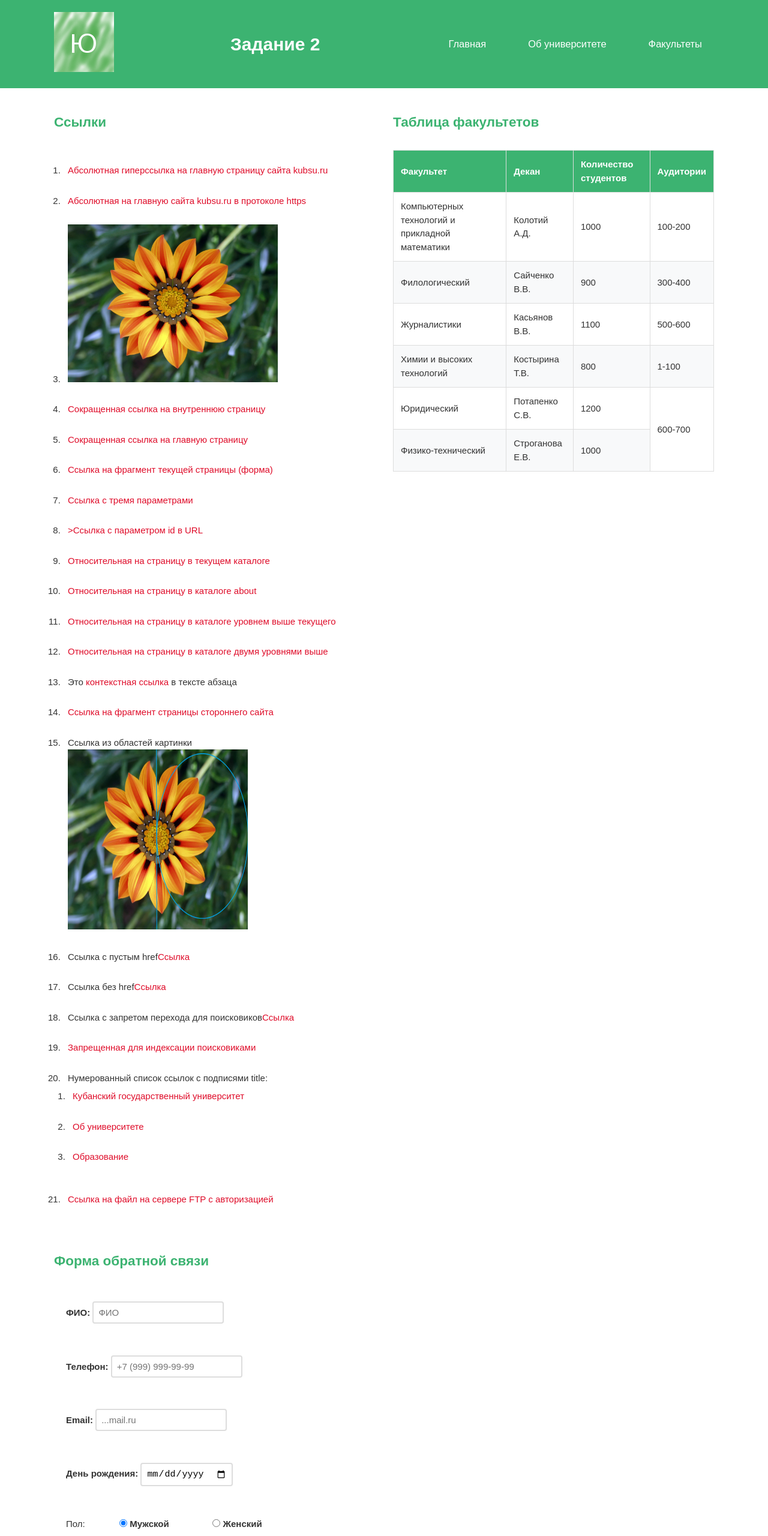
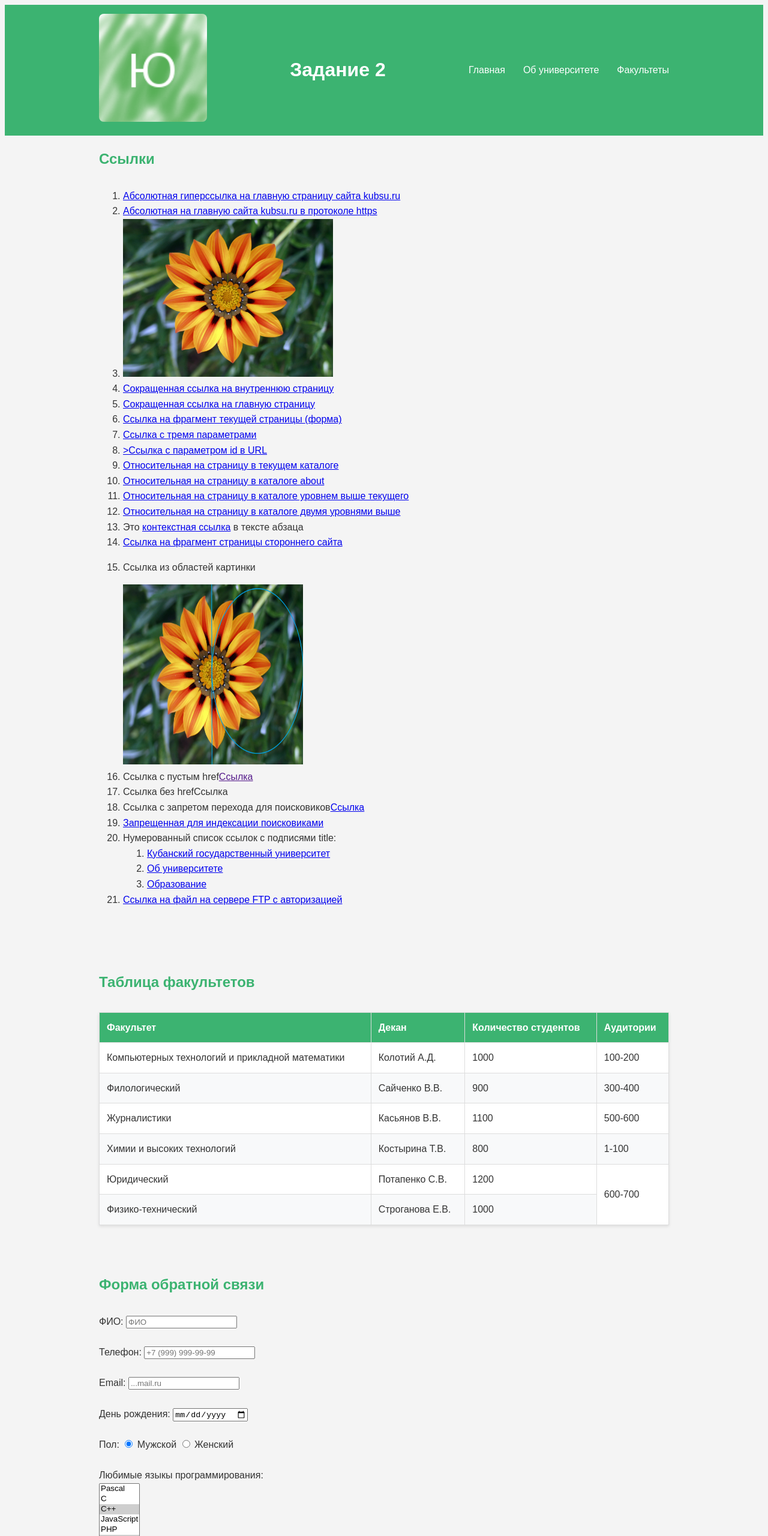
Before and after one commit to Aanaastaasiaaa/Aanaastaasiaaa3.github.io, a plain HTML site: page index.html in a window 1280 px wide. Shown: the top 2560 px of the page at 60% size. Drawn offline with Linux system fonts and the light colour scheme.

Commit message:
Add files via upload

```diff
--- a/style.css
+++ b/style.css
@@ -1,51 +1,36 @@
-* {
-    margin: 0;
-    padding: 0;
-    box-sizing: border-box;
-}
-
 body {
     font-family: 'Arial', sans-serif;
-    line-height: 1.5;
+    line-height: 1.6;
     color: #333;
-
-    font-size: 14px;
+    background-color: #f4f4f4;
 }
 
 .container {
-    width: 100%;
-    padding: 0 15px;
+    max-width: 950px;
+    margin: 0 auto;
+    padding: 0 20px;
 }
 
 #site-header {
-    background-color: #3CB371;
+    background-color:#3CB371;
     color: white;
     width: 100%;
-    padding: 0;
 }
 
 .header-top {
     display: flex;
-    flex-direction: column;
+    justify-content: space-between;
     align-items: center;
-    gap: 15px;
     padding: 15px 0;
-    text-align: center;
 }
 
 .ca img {
-    width: 100%;
-    max-width: 180px;
-    height: auto;
+    border-radius: 8px;
 }
-
 
 .main-nav {
     display: flex;
- flex-direction: column;
     gap: 30px;
-width: 100%;
-
 }
 
 .main-nav a {
@@ -53,79 +38,63 @@ color: white;
     text-decoration: none;
     font-weight: 500;
     transition: color 0.3s ease;
+}
+
+
+
+/*.header-bottom {
+    padding: 20px 0;
     text-align: center;
 }
 
-main {
-    padding: 20px 0;
-    background: white;
-    min-height: 500px;
+.header-bottom h1 {
+    font-size: 2.5em;
+    margin: 0;
 }
 
+ */
+.main-container {
+    max-width: 800px;
+    margin: 0 auto;
+    margin-top: 20px;
+    padding: 10px;
+}
 
 .content-wrapper {
     display: flex;
     flex-direction: column;
-    gap: 20px;
-}
-
-
-.table-section {
-    order: 1;
 }
 
 .links-section {
     order: 2;
 }
 
+.table-section {
+    order: 1;
+}
+
+
+
 section {
-    margin-bottom: 30px;
+    margin-bottom: 40px;
 }
 
 h2 {
     color: #3CB371;
-    margin-bottom: 15px;
-    padding-bottom: 8px;
-    font-size: 1.3em;
-}
-
-.links-list {
-
-    padding: 15px;
-    border-radius: 8px;
-border-left: 1x ;
-}
-
-.links-list li {
-    margin-bottom: 12px;
-    padding: 8px;
-}
-
-.links-list a {
-    color: #df0c29;
-    text-decoration: none;
-    word-break: break-word;
-}
-
-.links-list a:hover {
-    color: #a0091f;
-    text-decoration: underline;
-}
-
-.table-container {
-    overflow-x: auto;
-    margin: 15px 0;
+    margin-bottom: 20px;
+    padding-bottom: 10px;
 }
 
 table {
     width: 100%;
     border-collapse: collapse;
+    margin: 20px 0;
     background: white;
-    min-width: 500px;
+    box-shadow: 0 2px 5px rgba(0,0,0,0.1);
 }
 
 th, td {
-    padding: 10px;
+    padding: 12px;
     text-align: left;
     border: 1px solid #ddd;
 }
@@ -136,7 +105,6 @@ th {
     font-weight: bold;
 }
 
-
 tr:nth-child(even) {
     background-color: #f8f9fa;
 }
@@ -145,237 +113,69 @@ tr:nth-child(odd) {
     background-color: #ffffff;
 }
 
-
-
-form {
-    display: flex;
-    flex-direction: column;
-    gap: 15px;
-
-    padding: 20px;
-    border-radius: 8px;
-
-}
-
-form div {
-    display: flex;
-    flex-direction: column;
-    gap: 5px;
-}
-
-form label {
-    font-weight: bold;
-    color: #333;
-}
-
-form input, form select, form textarea {
-    padding: 8px;
-    border: 2px solid #ddd;
-    border-radius: 4px;
-    font-size: 15px;
-}
-
-form input:focus, form select:focus, form textarea:focus {
-    outline: none;
-    border-color: #333;
-}
-
-form button {
-    background: #3CB371;
-    color: white;
-    padding: 10px 30px;
-    border: none;
-    cursor: pointer;
-    font-size: 16px;
-    transition: background 0.3s ease;
-    align-self: flex-start;
-}
-
-form button:hover {
-    background: #a0091f;
-}
-
 #site-footer {
     background: #3CB371;
     color: white;
     text-align: center;
-    padding: 25px 0;
+    padding: 30px 0;
     width: 100%;
 }
 
 #site-footer p {
     margin: 10px 0;
-    font-size: 0.9em;
 }
 
-
-@media (min-width: 768px) {
-    body {
-        font-size: 15px;
-    }
-
-    .container {
-        max-width: 720px;
-        margin: 0 auto;
-        padding: 0 20px;
-    }
-
+@media (max-width: 767px) {
     .header-top {
-        flex-direction: row;
-        justify-content: space-between;
-        align-items: center;
-        text-align: left;
+        flex-direction: column;
+        gap: 15px;
+        text-align: center;
     }
 
     .main-nav {
-        flex-direction: row;
-        gap: 20px;
-        width: auto;
+        flex-direction: column;
+        gap: 10px;
+        width: 100%;
     }
 
     .main-nav a {
-        padding: 10px 15px;
-        background: none;
+        padding: 12px;
+
+        border-radius: 5px;
     }
 
     .header-bottom h1 {
-        font-size: 2em;
-    }
-
-    main {
-        padding: 30px 0;
-        min-height: 600px;
+        font-size: 1.8em;
     }
 
     .content-wrapper {
-        flex-direction: row;
-        flex-wrap: wrap;
+        display: flex;
+        flex-direction: column;
+    }
+
+    .table-section {
+        order: 1;
+    }
+
+    .links-section {
+        order: 2;
+    }
+}
+
+@media (min-width: 769px) {
+    .content-wrapper {
+        display: flex;
+        flex-direction: column;
+        gap: 30px;
+    }
+
+    .links-section {
+        order: 1;
+        flex: 1;
     }
 
     .table-section {
         order: 2;
         flex: 1;
-        min-width: 300px;
-    }
-
-    .links-section {
-        order: 1;
-        flex: 1;
-        min-width: 300px;
-    }
-
-    section {
-        margin-bottom: 40px;
-    }
-
-    h2 {
-        font-size: 1.5em;
-        margin-bottom: 20px;
-        padding-bottom: 10px;
-    }
-
-    form div {
-        flex-direction: row;
-        align-items: center;
-    }
-
-    form label {
-        min-width: 150px;
-        text-align: right;
-        padding-right: 15px;
-    }
-
-    form input, form select, form textarea {
-        flex: 1;
     }
 }
-
-@media (min-width: 1024px) {
-    .container {
-        max-width: 950px;
-    }
-
-    .header-top {
-        padding: 20px 0;
-    }
-
-    .main-nav {
-        gap: 30px;
-    }
-
-    .main-nav a {
-        padding: 12px 20px;
-        font-size: 1.1em;
-    }
-
-    .header-bottom h1 {
-        font-size: 2.5em;
-    }
-
-    main {
-        padding: 40px 0;
-    }
-
-    .content-wrapper {
-        gap: 30px;
-    }
-
-    table {
-        min-width: auto;
-    }
-
-    th, td {
-        padding: 12px;
-    }
-}
-
-
-@media (min-width: 1200px) {
-    .container {
-        max-width: 1140px;
-    }
-}
-
-@media (max-width: 360px) {
-    .header-bottom h1 {
-        font-size: 1.3em;
-    }
-
-    .main-nav a {
-        padding: 10px;
-        font-size: 0.9em;
-    }
-
-    table {
-        min-width: 450px;
-        font-size: 12px;
-    }
-
-    th, td {
-        padding: 8px;
-    }
-}
-
-@media (max-width: 767px) and (orientation: landscape) {
-    .header-top {
-        flex-direction: row;
-        gap: 20px;
-    }
-
-    .main-nav {
-        flex-direction: row;
-        flex-wrap: wrap;
-        justify-content: center;
-    }
-
-    .main-nav a {
-        flex: 1;
-        min-width: 120px;
-        padding: 10px;
-    }
-}
-@media (min-height: 800px) {
-    main {
-        min-height: 70vh;
-    }
-}
```
Lines whose indentation alone changed are shown as unchanged.
